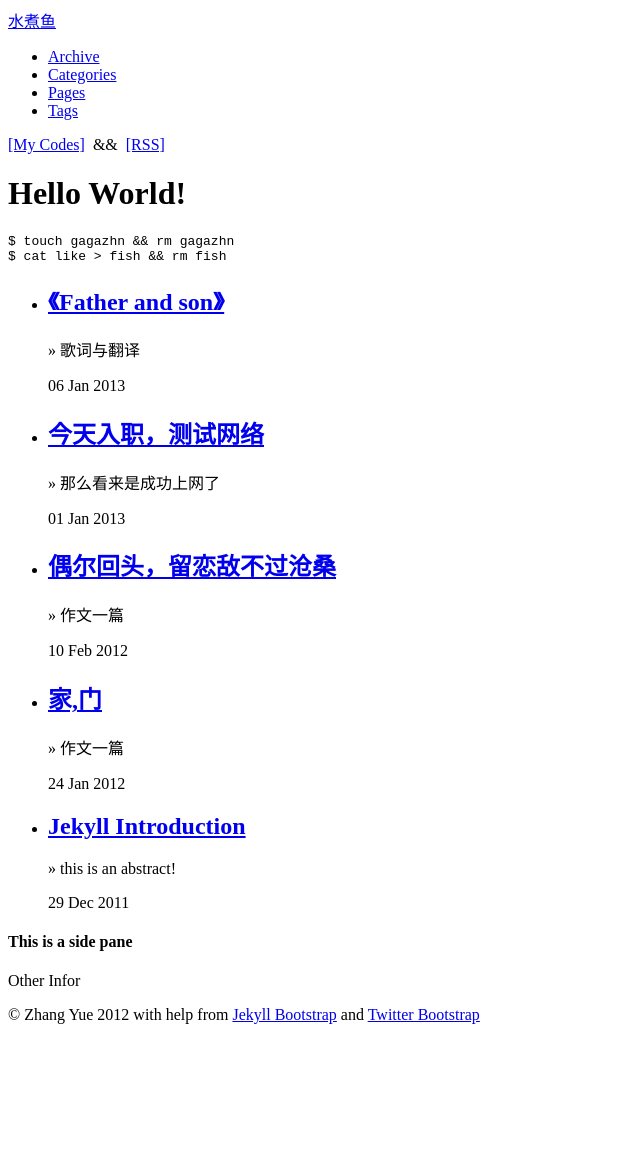
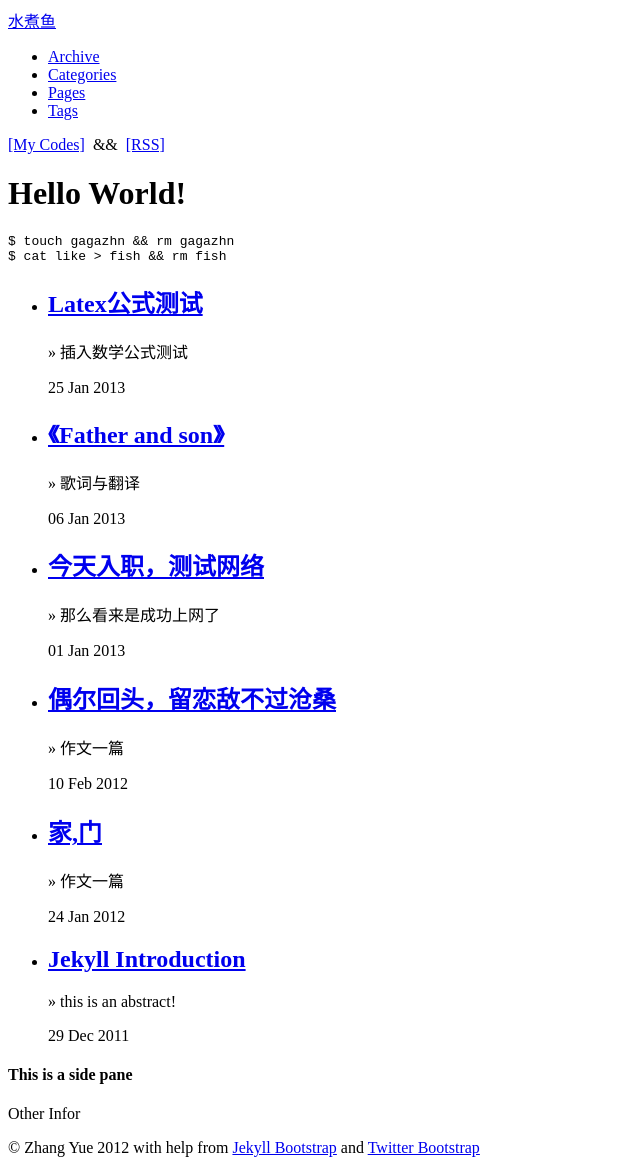
Before and after one commit to gagazhn/gagazhn.github.com, a Jekyll site: the page built from index.md, in a window 1280 px wide. Shown: the whole page, without its empty margins (0-640 px from the left). Built offline with Jekyll 4.4.1, drawn with Linux system fonts in a browser that asks for light colours; before the commit the page ends 1040 px from its top, so only the background shows below that.

Commit message:
add latex support

```diff
--- a/_includes/themes/twitter/default.html
+++ b/_includes/themes/twitter/default.html
@@ -14,6 +14,9 @@
     <!-- Le styles -->
     <link href="{{ ASSET_PATH }}/bootstrap/css/bootstrap.min.css" rel="stylesheet">
     <link href="{{ ASSET_PATH }}/css/style.css?body=1" rel="stylesheet" type="text/css" media="all">
+
+    <!-- JS File-->
+    <script type="text/javascript" src="http://cdn.mathjax.org/mathjax/latest/MathJax.js?config=TeX-AMS-MML_HTMLorMML"></script>
 
     <!-- Le fav and touch icons -->
   <!-- Update these with your own images
--- /dev/null
+++ b/_posts/2013-01-25-latex.md
@@ -0,0 +1,8 @@
+---
+layout : post
+category :
+tags : [Latex]
+title : Latex公式测试
+abstract: 插入数学公式测试
+---
+$$x = {-b \pm \sqrt{b^2-4ac} \over 2a}.$$
```
